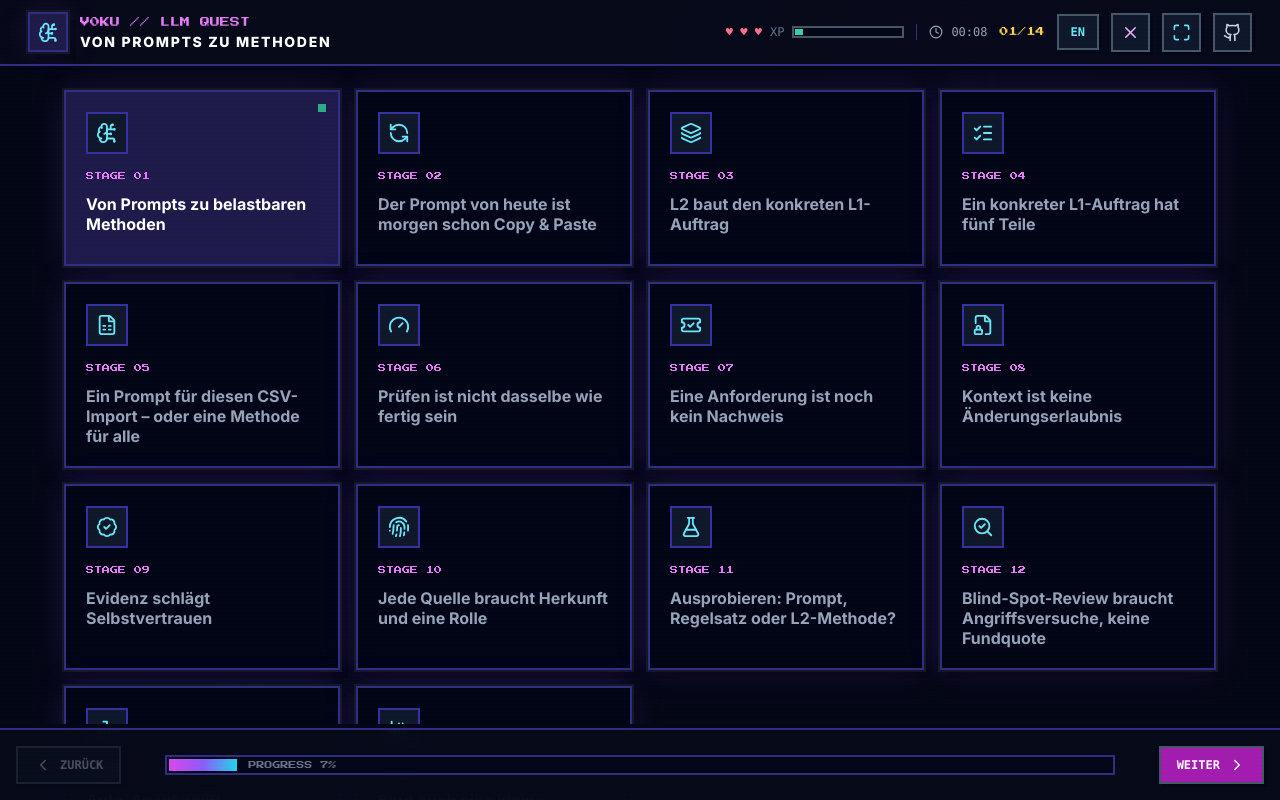
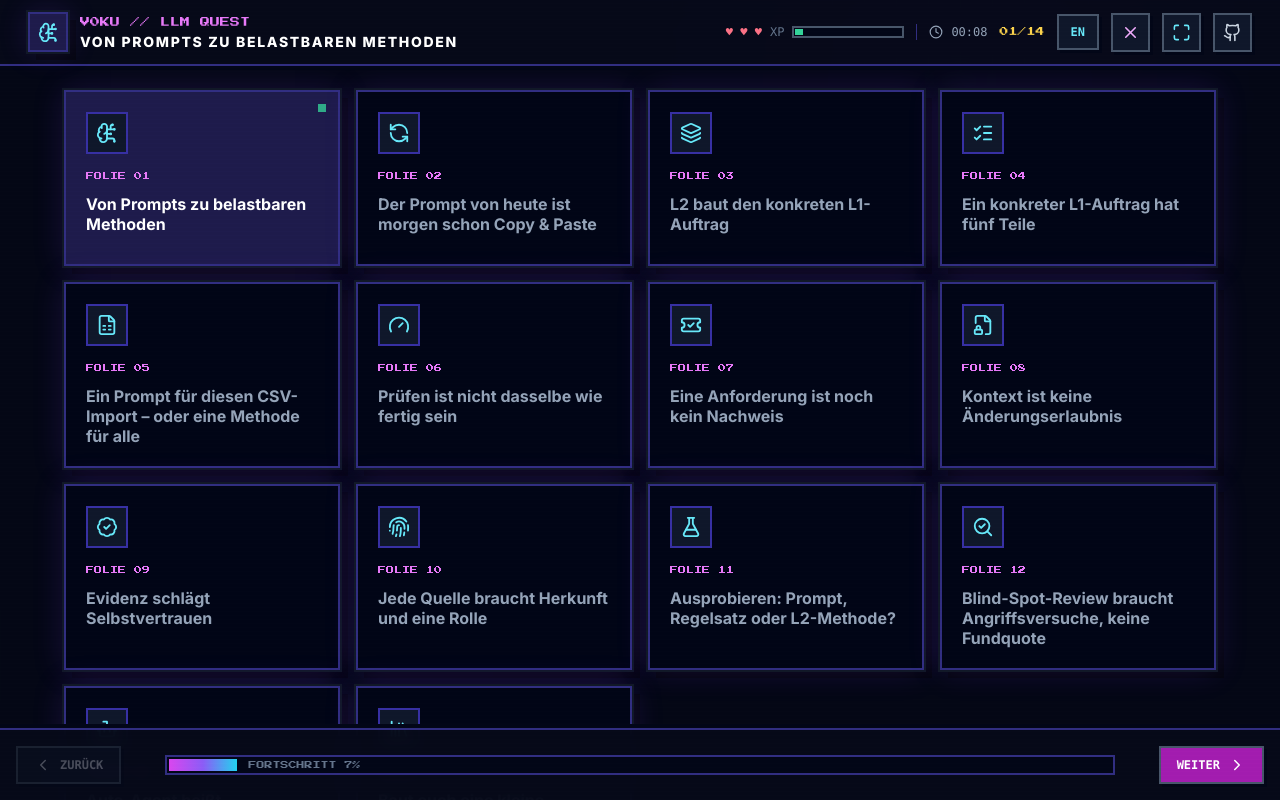
Before and after one commit to voku/Prompt_Intro, a React (Vite) app: page / in a window 1280 px wide. Both pictures are taken after a click on the button 1130 px from the left and 32 px from the top of the page. Built offline with nearby package versions, Linux system fonts and the light colour scheme.

Commit message:
copy: localize retro presentation shell for German deck

```diff
--- a/App.tsx
+++ b/App.tsx
@@ -30,7 +30,10 @@ const App: React.FC = () => {
   const prevLabel = lang === 'de' ? 'ZURÜCK' : 'BACK';
   const nextLabel = lang === 'de' ? 'WEITER' : 'NEXT';
   const overviewLabel = lang === 'de' ? 'ÜBERSICHT' : 'OVERVIEW';
-  const deckTitle = lang === 'de' ? 'VON PROMPTS ZU METHODEN' : 'FROM PROMPTS TO METHODS';
+  const fullscreenLabel = lang === 'de' ? 'VOLLBILD' : 'FULLSCREEN';
+  const slideLabel = lang === 'de' ? 'FOLIE' : 'STAGE';
+  const progressLabel = lang === 'de' ? 'FORTSCHRITT' : 'PROGRESS';
+  const deckTitle = lang === 'de' ? 'VON PROMPTS ZU BELASTBAREN METHODEN' : 'FROM PROMPTS TO RELIABLE METHODS';
 
   return (
     <div className="retro-stage flex min-h-screen flex-col text-slate-100 selection:bg-fuchsia-500 selection:text-white">
@@ -46,7 +49,7 @@ const App: React.FC = () => {
             <span className="pixel-font hidden text-[9px] text-amber-300 sm:inline">{String(safeCurrentSlideIndex + 1).padStart(2, '0')}/{String(slides.length).padStart(2, '0')}</span>
             <button type="button" onClick={() => setLang((v) => v === 'en' ? 'de' : 'en')} className="retro-button bg-slate-900 px-3 py-2 font-mono text-xs font-bold text-cyan-300">{lang === 'en' ? 'DE' : 'EN'}</button>
             <button type="button" onClick={() => setIsGridOpen((v) => !v)} className="retro-button bg-slate-900 p-2 text-fuchsia-300" title={overviewLabel}>{isGridOpen ? <X size={19} /> : <LayoutGrid size={19} />}</button>
-            <button type="button" onClick={toggleFullscreen} className="retro-button bg-slate-900 p-2 text-cyan-300" title="Fullscreen"><Maximize size={19} /></button>
+            <button type="button" onClick={toggleFullscreen} className="retro-button bg-slate-900 p-2 text-cyan-300" title={fullscreenLabel}><Maximize size={19} /></button>
             <a href="https://github.com/voku/Prompt_Intro" target="_blank" rel="noopener noreferrer" className="retro-button hidden bg-slate-900 p-2 text-slate-300 md:block"><Github size={19} /></a>
           </div>
         </div>
@@ -56,13 +59,13 @@ const App: React.FC = () => {
         <div className={`flex h-full w-full justify-center transition-opacity duration-200 ${isGridOpen ? 'pointer-events-none opacity-0' : 'opacity-100'}`}>
           {currentSlide && <SlideLayout key={safeCurrentSlideIndex} data={currentSlide} isActive={!isGridOpen} lang={lang} />}
         </div>
-        {isGridOpen && <div className="absolute inset-0 z-40 overflow-y-auto bg-[#050816]/95 p-6 backdrop-blur-sm animate-fadeIn"><div className="mx-auto grid max-w-6xl grid-cols-1 gap-4 sm:grid-cols-2 md:grid-cols-3 lg:grid-cols-4">{slides.map((slide, index) => { const Icon = resolveIcon(slide.icon); const title = lang === 'de' && slide.titleDE ? slide.titleDE : slide.title; return <button key={slide.id} type="button" onClick={() => { setCurrentSlideIndex(index); setIsGridOpen(false); }} className={`retro-panel group relative flex min-h-44 flex-col items-start p-5 text-left transition ${safeCurrentSlideIndex === index ? 'bg-indigo-950 text-white' : 'bg-slate-950/90 text-slate-400 hover:bg-slate-900'}`}><div className="mb-4 border-2 border-indigo-800 bg-slate-900 p-2 text-cyan-300"><Icon size={22} /></div><span className="pixel-font mb-3 text-[8px] text-fuchsia-400">STAGE {String(index + 1).padStart(2, '0')}</span><h3 className="font-bold leading-tight">{title}</h3>{safeCurrentSlideIndex === index && <span className="pixel-pulse absolute right-3 top-3 h-2 w-2 bg-emerald-400" />}</button>; })}</div></div>}
+        {isGridOpen && <div className="absolute inset-0 z-40 overflow-y-auto bg-[#050816]/95 p-6 backdrop-blur-sm animate-fadeIn"><div className="mx-auto grid max-w-6xl grid-cols-1 gap-4 sm:grid-cols-2 md:grid-cols-3 lg:grid-cols-4">{slides.map((slide, index) => { const Icon = resolveIcon(slide.icon); const title = lang === 'de' && slide.titleDE ? slide.titleDE : slide.title; return <button key={slide.id} type="button" onClick={() => { setCurrentSlideIndex(index); setIsGridOpen(false); }} className={`retro-panel group relative flex min-h-44 flex-col items-start p-5 text-left transition ${safeCurrentSlideIndex === index ? 'bg-indigo-950 text-white' : 'bg-slate-950/90 text-slate-400 hover:bg-slate-900'}`}><div className="mb-4 border-2 border-indigo-800 bg-slate-900 p-2 text-cyan-300"><Icon size={22} /></div><span className="pixel-font mb-3 text-[8px] text-fuchsia-400">{slideLabel} {String(index + 1).padStart(2, '0')}</span><h3 className="font-bold leading-tight">{title}</h3>{safeCurrentSlideIndex === index && <span className="pixel-pulse absolute right-3 top-3 h-2 w-2 bg-emerald-400" />}</button>; })}</div></div>}
       </main>
 
       <footer className="fixed bottom-0 left-0 z-50 w-full border-t-2 border-indigo-900 bg-[#070a19]/95 p-3 shadow-[0_-4px_0_#020617] backdrop-blur md:p-4">
         <div className="mx-auto flex max-w-[1500px] items-center justify-between gap-3">
           <button type="button" onClick={prevSlide} disabled={safeCurrentSlideIndex === 0} className="retro-button flex items-center gap-2 bg-slate-900 px-4 py-2 font-mono text-xs font-bold text-slate-200 disabled:opacity-30"><ChevronLeft size={18} />{prevLabel}</button>
-          <button type="button" onClick={() => setIsGridOpen(true)} className="group mx-1 flex h-5 flex-grow items-center border-2 border-indigo-900 bg-slate-950 p-[2px] md:mx-8" title={overviewLabel}><div className="h-full bg-gradient-to-r from-fuchsia-500 via-violet-500 to-cyan-400 transition-all duration-300" style={{ width: `${progress}%` }} /><span className="pixel-font ml-3 hidden text-[8px] text-slate-500 lg:inline">PROGRESS {Math.round(progress)}%</span></button>
+          <button type="button" onClick={() => setIsGridOpen(true)} className="group mx-1 flex h-5 flex-grow items-center border-2 border-indigo-900 bg-slate-950 p-[2px] md:mx-8" title={overviewLabel}><div className="h-full bg-gradient-to-r from-fuchsia-500 via-violet-500 to-cyan-400 transition-all duration-300" style={{ width: `${progress}%` }} /><span className="pixel-font ml-3 hidden text-[8px] text-slate-500 lg:inline">{progressLabel} {Math.round(progress)}%</span></button>
           <button type="button" onClick={nextSlide} disabled={safeCurrentSlideIndex === slides.length - 1 || slides.length === 0} className="retro-button flex items-center gap-2 bg-fuchsia-700 px-4 py-2 font-mono text-xs font-bold text-white disabled:opacity-30">{nextLabel}<ChevronRight size={18} /></button>
         </div>
       </footer>
```
